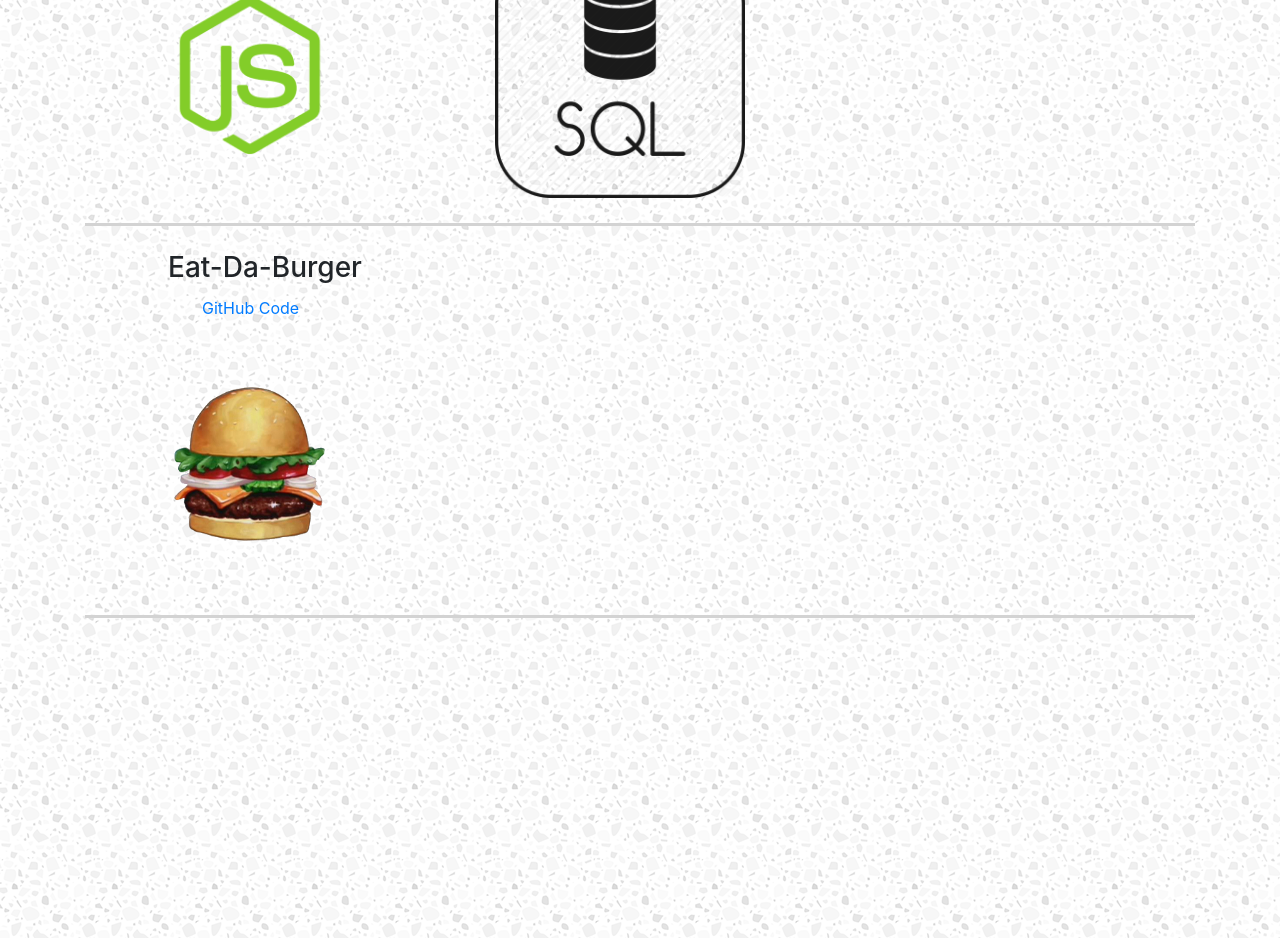
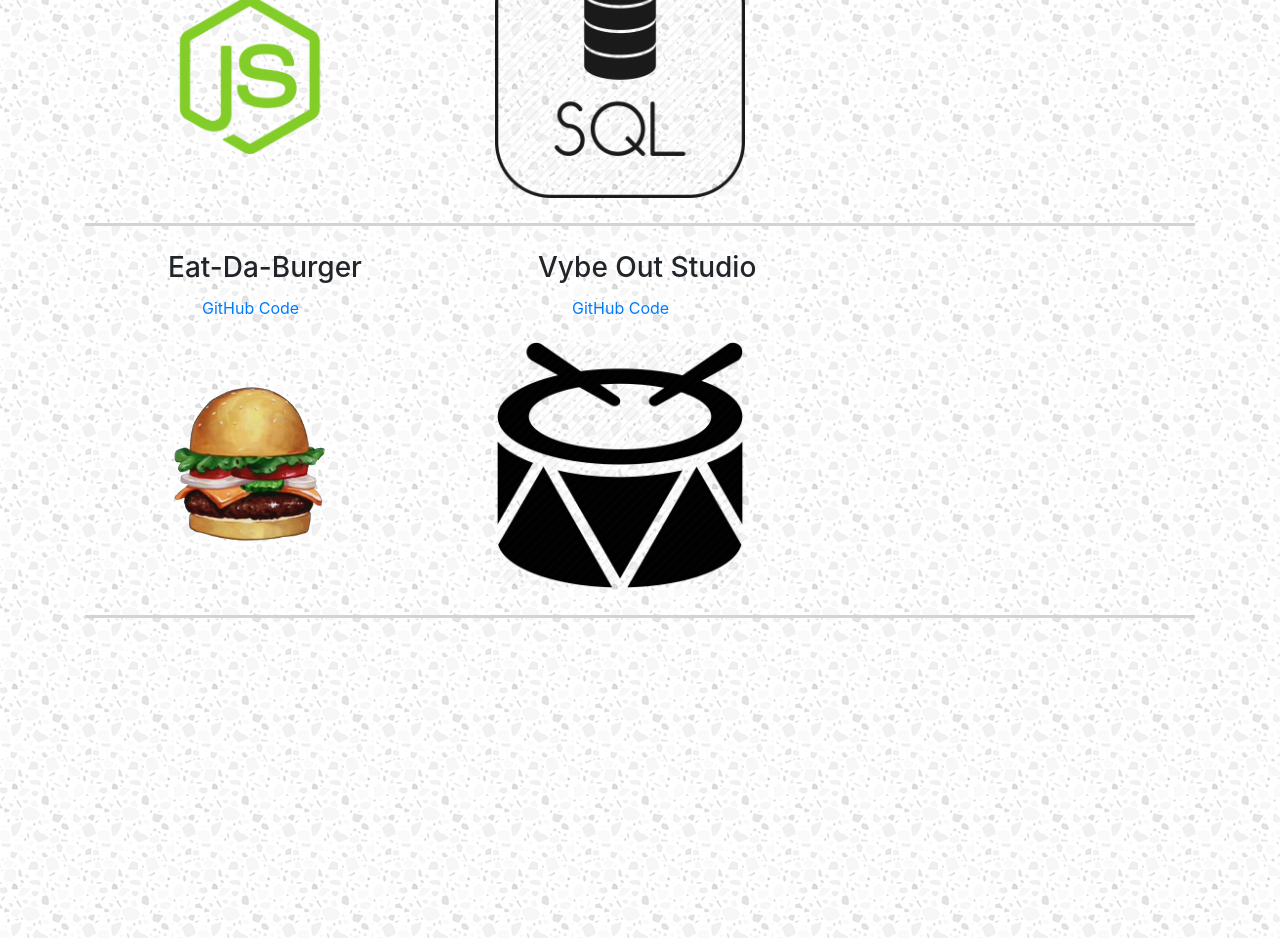
Before and after one commit to JrewGit/bootStrapPortfolio, a plain HTML site: page portfolio.html in a window 1280 px wide. Shown: the part 1108-2046 px from the top of the page. Drawn offline with nearby package versions, Linux system fonts and the light colour scheme.

Commit message:
added vybeoutstudio

```diff
--- a/portfolio.html
+++ b/portfolio.html
@@ -48,6 +48,7 @@
         </div>
         <div class="row pictures">
             <div class="col-md-4"><h3 id="eatDaBurger">Eat-Da-Burger</h3><a href="https://github.com/JrewGit/burger" class="codeLink">GitHub Code</a><a href="https://github.com/JrewGit/burger"><img src="assets/images/Krabby_Patty_transparentpng.png" class="img-fluid portfolioIcon" id="eatDaBurger" alt="Burger Icon"></a></div>
+            <div class="col-md-4"><h3 id="vybeoutstudio">Vybe Out Studio</h3><a href="https://github.com/sallen2/vybeoutstudio" class="codeLink">GitHub Code</a><a href="https://github.com/sallen2/vybeoutstudio"><img src="assets/images/beat.png" class="img-fluid portfolioIcon" id="vybeoutstudio" alt="Vybe Icon"></a></div>
         </div>
     </div>
 
```
Also changed, not shown: assets/images/beat.png (added), 2 other files.
